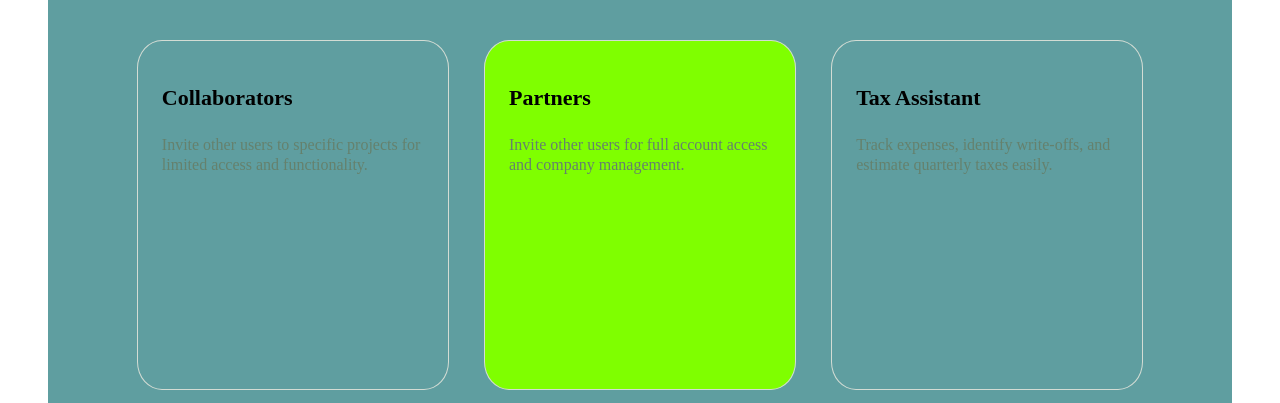
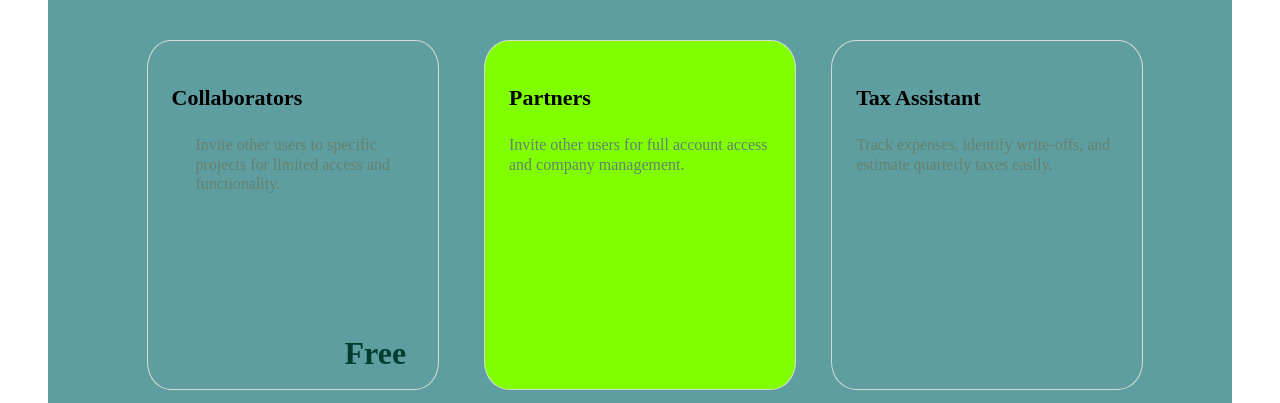
Before and after one commit to FariyaIslam/web-dev-practice, a plain HTML site: page Bonsai - Pricing/index.html in a window 1280 px wide. Shown: the part 549-952 px from the top of the page. Drawn offline with Linux system fonts and the light colour scheme.

Commit message:
fixing cards

```diff
--- a/Bonsai - Pricing/index.html
+++ b/Bonsai - Pricing/index.html
@@ -27,7 +27,8 @@
         <div class="cards">
             <div class="collaborators">
                 <h4>Collaborators</h4>
-                <p>Invite other users to specific projects for limited access and functionality.</p>
+                <p>Invite other users to specific <br> projects for limited access and <br>functionality.</p>
+                <h3>Free</h3>
             </div>
             <div class="partners">
                 <h4>Partners</h4>
--- a/Bonsai - Pricing/style.css
+++ b/Bonsai - Pricing/style.css
@@ -76,7 +76,16 @@
     font-size: 16px;
     line-height: 120%;
     font-weight: 400;
-    padding: 0 1.5rem;
+    margin: 0 3rem;
+}
+
+.collaborators h3 {
+    text-align: right;
+    margin: 9rem 2rem 0 0;
+    color: #003c2f;
+    font-size: 32px;
+    line-height: 100%;
+    font-weight: 700;
 }
 
 .partners {
```
